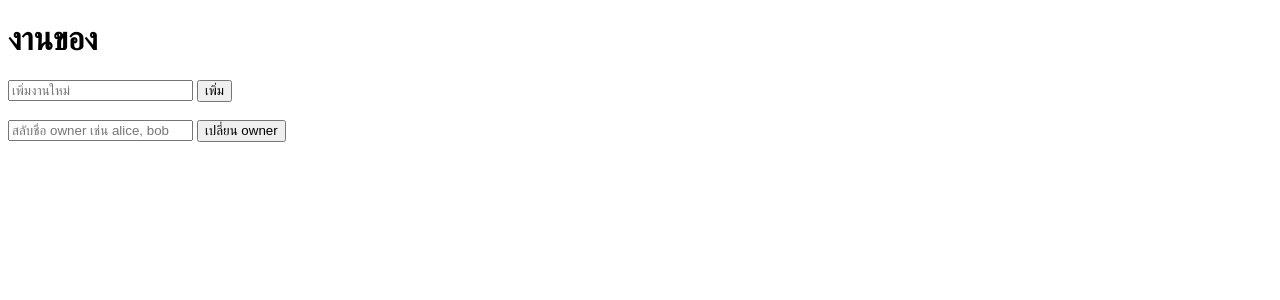
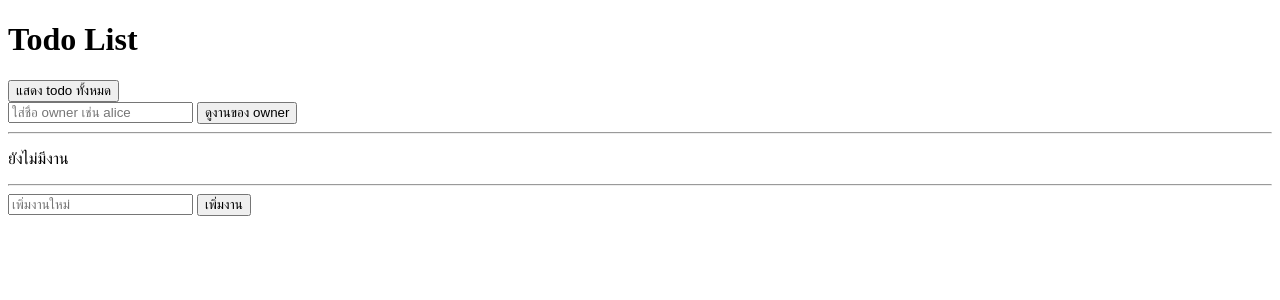
Before and after one commit to thk354777/mini-bu-summer-workshop, a FastAPI app: page / in a window 1280 px wide. Shown: the top 300 px of the page. Run offline with FastAPI, Linux system fonts and the light colour scheme.

Commit message:
debug owner

```diff
--- a/main.py
+++ b/main.py
@@ -1,54 +1,44 @@
 from fastapi import FastAPI, Form, Request
 from fastapi.responses import HTMLResponse, RedirectResponse
 from fastapi.templating import Jinja2Templates
-from typing import List
 from pydantic import BaseModel
+from typing import List, Optional
 
 app = FastAPI()
-
 templates = Jinja2Templates(directory="templates")
-
-# Temporary storage for todos (in-memory)
-todos: List[str] = []
 
 class Todo(BaseModel):
     id: int
     task: str
     owner: str
 
+todos: List[Todo] = []
+
 @app.get("/", response_class=HTMLResponse)
-def read_root(request: Request):
-    return templates.TemplateResponse("index.html", {"request": request, "todos": todos})
-
-@app.get("/todos/{owner}", response_class=HTMLResponse)
-def get_todos_by_owner(request: Request, owner: str):
-    owner_todos = [todo for todo in todos if todo.owner == owner]
-    return templates.TemplateResponse("todos.html", {
+def read_root(request: Request, owner: Optional[str] = None):
+    if owner:
+        filtered = [todo for todo in todos if todo.owner == owner]
+    else:
+        filtered = todos
+    return templates.TemplateResponse("index.html", {
         "request": request,
-        "owner": owner,
-        "todos": owner_todos,
+        "todos": filtered,
+        "owner": owner or ""
     })
 
-@app.post("/todos/{owner}")
-async def add_todo(owner: str, item: str = Form(...)):
-    todo_id = len(todos) + 1
-    todos.append(Todo(id=todo_id, task=item, owner=owner))
-    return RedirectResponse(url=f"/todos/{owner}", status_code=303)
+@app.post("/add")
+def add_todo(item: str = Form(...), owner: str = Form(...)):
+    todos.append(Todo(id=len(todos) + 1, task=item, owner=owner))
+    return RedirectResponse(url=f"/?owner={owner}", status_code=303)
 
-@app.post("/create-todo")
-def create_todo(item: str = Form(...), owner: str = Form(...)):
-    todos.append(Todo(id=len(todos) + 1, task=item, owner=owner))
-    return RedirectResponse("/", status_code=303)
+@app.post("/delete")
+def delete_todo(task: str = Form(...), owner: str = Form(...)):
+    for todo in todos:
+        if todo.task == task and todo.owner == owner:
+            todos.remove(todo)
+            break
+    return RedirectResponse(url=f"/?owner={owner}", status_code=303)
 
-@app.post("/delete-todo")
-def delete_todo(item: str = Form(...)):
-    if item in todos:
-        todos.remove(item)
-    return RedirectResponse("/", status_code=303)
-
-@app.post("/edit-todo")
-def edit_todo(old_item: str = Form(...), new_item: str = Form(...)):
-    if old_item in todos:
-        index = todos.index(old_item)
-        todos[index] = new_item
-    return RedirectResponse("/", status_code=303)
+@app.post("/change-owner")
+def change_owner(owner: str = Form(...)):
+    return RedirectResponse(url=f"/?owner={owner}", status_code=303)
--- a/templates/index.html
+++ b/templates/index.html
@@ -1,24 +1,44 @@
 <!DOCTYPE html>
 <html>
-<head><title>Todos for {{ owner }}</title></head>
+<head>
+  <title>Todo App</title>
+</head>
 <body>
-  <h1>งานของ {{ owner }}</h1>
 
-  <ul>
-    {% for todo in todos %}
-      <li>{{ todo.task }} (ID: {{ todo.id }})</li>
-    {% endfor %}
-  </ul>
-
-  <form action="/todos/{{ owner }}" method="post">
-    <input type="text" name="item" placeholder="เพิ่มงานใหม่" required>
-    <button type="submit">เพิ่ม</button>
+  <h1>Todo List {% if owner %}ของ {{ owner }}{% endif %}</h1>
+  <form action="/" method="get">
+    <button type="submit">แสดง todo ทั้งหมด</button>
+  </form>
+  <form action="/change-owner" method="post">
+    <input type="text" name="owner" placeholder="ใส่ชื่อ owner เช่น alice" value="{{ owner }}" required>
+    <button type="submit">ดูงานของ owner</button>
   </form>
 
-  <br>
-  <form action="/todos/{{ owner }}" method="get">
-    <input type="text" name="owner" placeholder="สลับชื่อ owner เช่น alice, bob">
-    <button type="submit">เปลี่ยน owner</button>
+  <hr>
+
+  {% if todos %}
+    <ul>
+        {% for todo in todos %}
+        <li>
+            {{ todo.task }} (ID: {{ todo.id }}, Owner: {{ todo.owner }})
+            <form action="/delete" method="post" style="display:inline;">
+            <input type="hidden" name="task" value="{{ todo.task }}">
+            <input type="hidden" name="owner" value="{{ todo.owner }}">
+            <button type="submit">ลบ</button>
+            </form>
+        </li>
+        {% endfor %}
+    </ul>
+    {% else %}
+    <p>ยังไม่มีงาน</p>
+    {% endif %}
+
+  <hr>
+
+  <form action="/add" method="post">
+    <input type="text" name="item" placeholder="เพิ่มงานใหม่" required>
+    <input type="hidden" name="owner" value="{{ owner }}">
+    <button type="submit">เพิ่มงาน</button>
   </form>
 </body>
 </html>
```
